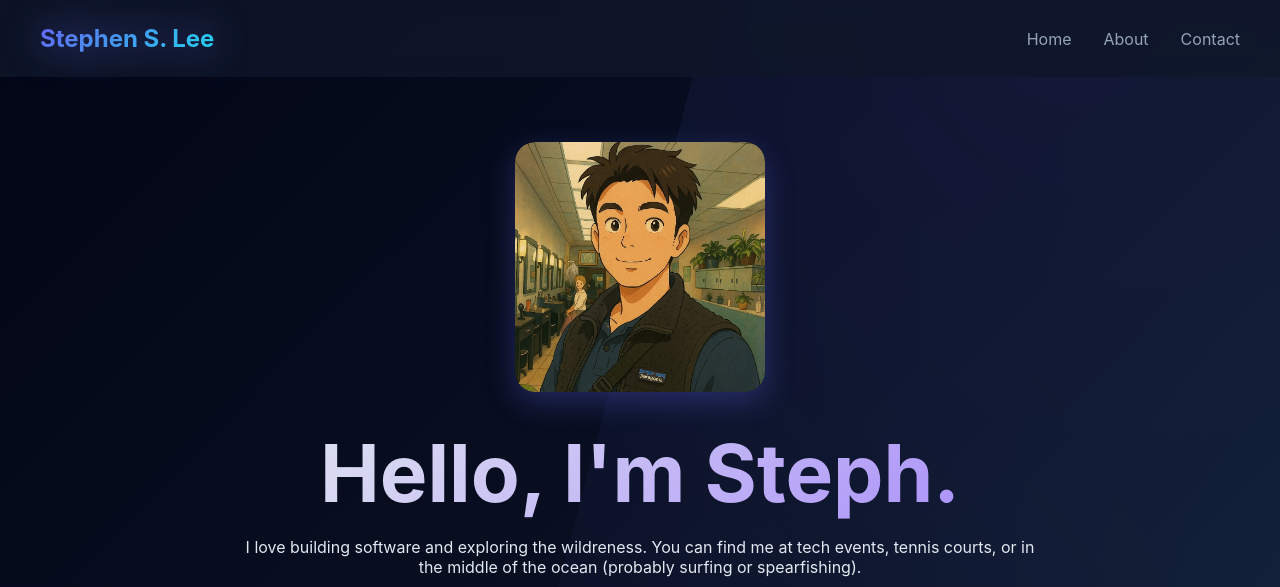
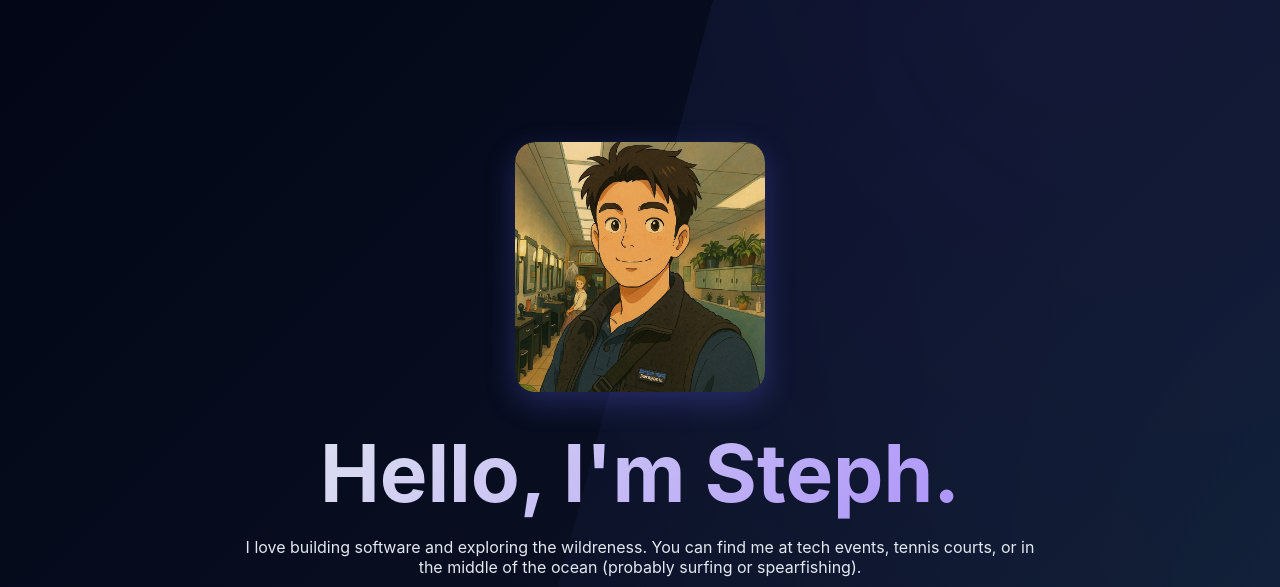
Before and after one commit to Mr-Perfection/Mr-Perfection.github.io, a plain HTML site: page index.html in a window 1280 px wide. Shown: the top 587 px of the page. Drawn offline with Linux system fonts and the light colour scheme.

Commit message:
remove nav

```diff
--- a/index.html
+++ b/index.html
@@ -489,16 +489,16 @@
     <div class="bg-animation"></div>
 
     <!-- Navigation -->
-    <nav id="navbar">
-        <div class="nav-container">
-            <div class="logo">Stephen S. Lee</div>
-            <ul class="nav-links">
+    <!-- <nav id="navbar">
+        <div class="nav-container"> -->
+            <!-- <div class="logo">Stephen S. Lee</div> -->
+            <!-- <ul class="nav-links">
                 <li><a href="#home">Home</a></li>
                 <li><a href="#about">About</a></li>
                 <li><a href="#contact">Contact</a></li>
-            </ul>
-        </div>
-    </nav>
+            </ul> -->
+        <!-- </div>
+    </nav> -->
 
     <!-- Hero Section -->
     <section id="home" class="hero">
```
